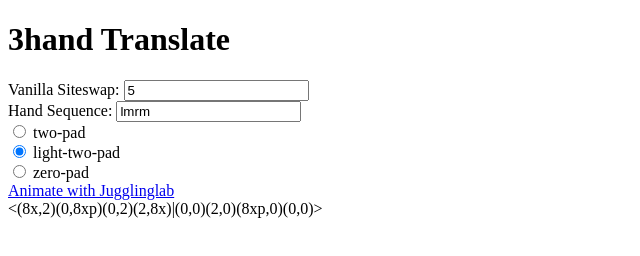
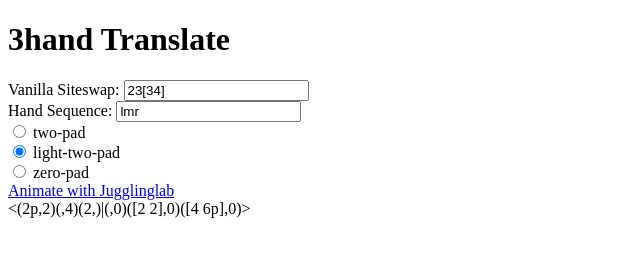
Before and after one commit to JoshMermel/3hand, a plain HTML site: page index.html in a window 1280 px wide. Both pictures are taken after a click on the radio button "light-two-pad". Shown: the whole page, without its empty margins (0-640 px from the left). Drawn offline with Linux system fonts and the light colour scheme.

Commit message:
make 2-padding modes work with multiplexes

```diff
--- a/3hand.js
+++ b/3hand.js
@@ -1,4 +1,5 @@
 // TODO(jmerm): validate hand_seq
+// TODO(jmerm) neutral movement on middle hand.
 
 // Takes a char in the siteswap range [0-9a-z]
 // Returns an int representing a throw of that height
@@ -101,6 +102,12 @@ function lcm(x, y) {
 function toToss(i) {
   if (i === undefined) {
     return 0;
+  } else if (i === -1) {
+    // This is a hack that let's me use -1's to indicate added 2's when padding.
+    return 2;
+  } else if (i < -1) {
+    // This is worse hack for notating multiplexed added twos.
+    return '[' + '2'.repeat(-1 * i) + ']';
   }
   i *= 2;
   if (i >= 0 && i <= 9) {
@@ -145,8 +152,21 @@ function Toss(height, src, dst) {
   this.dst = dst;
 
   this.stringify = function() {
+    if (this.height === undefined) {
+      return "";
+    }
     return String(toToss(this.height)) + suffix(this.src, this.dst);
   }
+}
+
+function stringify(tosslist) {
+  if (tosslist.length === 1) {
+    return tosslist[0].stringify();
+  }
+
+  return '['
+    + tosslist.map(function(toss) {return toss.stringify();}).join(' ')
+    + ']';
 }
 
 // input is an async siteswap in list list int form.
@@ -159,22 +179,25 @@ function translate(input, hand_seq, mode) {
   let r = [];
 
   for (let i = 0; i < len; i++) {
-    let height = input[i % input.length][0];
+    let tosses = input[i % input.length];
+    let accum = [];
     let src_hand = hand_seq[i % hand_seq.length];
+    for (let height of tosses) {
       let dst_hand = hand_seq[(i + height) % hand_seq.length];
-
+      accum.push(new Toss(height, src_hand, dst_hand));
+    }
     if (src_hand == 'l') {
-      l.push(new Toss(height, src_hand, dst_hand));
-      m.push(new Toss());
-      r.push(new Toss());
+      l.push(accum);
+      m.push([new Toss()]);
+      r.push([new Toss()]);
     } else if (src_hand == 'm') {
-      l.push(new Toss());
-      m.push(new Toss(height, src_hand, dst_hand));
-      r.push(new Toss());
+      l.push([new Toss()]);
+      m.push(accum);
+      r.push([new Toss()]);
     } else if (src_hand == 'r') {
-      l.push(new Toss());
-      m.push(new Toss());
-      r.push(new Toss(height, src_hand, dst_hand));
+      l.push([new Toss()]);
+      m.push([new Toss()]);
+      r.push(accum);
     } else {
       console.log("unexpected hand seq char " + src_hand);
     }
@@ -193,18 +216,19 @@ function translate(input, hand_seq, mode) {
 function reductionAmount(hand_seq, input) {
   let min = 2;
   for (let i = 0; i < input.length; i++) {
-    if (input[i][0] === 1) {
+    for (let j = 0; j < input[i].length; j++) {
+      if (input[i][j] === 1) {
+        return 0;
+      } else if (input[i][j] === 2) {
         min = 1;
+        break;
       }
     }
-
+  }
 
   for (let i = 0; i < hand_seq.length; i++) {
     min = Math.min(min, nextOccurrence(hand_seq, i));
   }
-
-  // TODO(jmerm): if input has any 0s or 1's, the might limit how much we can
-  // reduce.
 
   return min;
 }
@@ -229,21 +253,28 @@ function twoPadHand(src_hand, l, m, r) {
   lookup['r'] = r;
 
   for (let i = 0; i < src_hand.length; i++) {
-    if (src_hand[i].height === undefined) {
+    for (let j = 0; j < src_hand[i].length; j++) {
+      if (src_hand[i][j].height === undefined || src_hand[i][j].height < 0) {
         continue;
       }
-    let dst_pos = (src_hand[i].height + i) % src_hand.length;
-    let dst_hand = lookup[src_hand[i].dst];
+      let dst_pos = (src_hand[i][j].height + i) % src_hand.length;
+      let dst_hand = lookup[src_hand[i][j].dst];
+      dst_pos += src_hand.length - 1;
+      dst_pos %= src_hand.length;
+
+      while ((dst_hand[dst_pos][0].height === undefined || dst_hand[dst_pos][0].height < 0) && src_hand[i][j].height > 1) {
+        src_hand[i][j].height -= 1;
+        if (dst_hand[dst_pos][0].height === undefined) {
+          dst_hand[dst_pos][0].height = 0;
+          dst_hand[dst_pos][0].src = src_hand[i].dst;
+          dst_hand[dst_pos][0].dst = src_hand[i].dst;
+        }
+        dst_hand[dst_pos][0].height -= 1;
 
         dst_pos += src_hand.length - 1;
         dst_pos %= src_hand.length;
-    while (dst_hand[dst_pos].height === undefined && src_hand[i].height > 1) {
-      src_hand[i].height -= 1;
-      dst_hand[dst_pos].height = 1;
-      dst_hand[dst_pos].src = src_hand[i].dst;
-      dst_hand[dst_pos].dst = src_hand[i].dst;
-      dst_pos += src_hand.length - 1;
-      dst_pos %= src_hand.length;
+
+      }
     }
   }
 }
@@ -256,40 +287,29 @@ function toTwoPaddedSiteswap(l, m, r) {
   return toSiteswap(l, m, r);
 }
 
-function lightlyTwoPadHand(src_hand, l, m, r, amount) {
-  let lookup = {};
-  lookup['l'] = l;
-  lookup['m'] = m;
-  lookup['r'] = r;
-
+function lightlyTwoPadHand(src_hand, amount) {
   for (let i = 0; i < src_hand.length; i++) {
-    if (src_hand[i].height === undefined) {
+    // -1 indicated added two padding and the padding doesn't need to be padded
+    // again.
+    if (src_hand[i][0].height === undefined || src_hand[i][0].height === -1) {
       continue;
     }
-    let dst_pos = (src_hand[i].height + i) % src_hand.length;
-    let dst_hand = lookup[src_hand[i].dst];
-
-    dst_pos += src_hand.length - 1;
-    dst_pos %= src_hand.length;
-    // while (dst_hand[dst_pos].height === undefined && src_hand[i].height > 1) {
-    if (src_hand[i].height > 1) {
-      for (let j = 0; j < amount; j++) {
-        // TODO(jmerm): check that src_hand[i].height > 1
-        src_hand[i].height -= 1;
-        dst_hand[dst_pos].height = 1;
-        dst_hand[dst_pos].src = src_hand[i].dst;
-        dst_hand[dst_pos].dst = src_hand[i].dst;
-        dst_pos += src_hand.length - 1;
-        dst_pos %= src_hand.length;
+    // decrement the throws
+    for (let j = 0; j < src_hand[i].length; j++) {
+      src_hand[i][j].height -= amount;
     }
+    // count back the right number of 1s as a runway into the throws.
+    for (let countback = 1; countback < amount+1; countback++) {
+      index = (((i - countback) % src_hand.length) + src_hand.length) % src_hand.length;
+      src_hand[index] = Array(src_hand[i].length).fill(new Toss(-1, src_hand[i][0].dst, src_hand[i][0].dst));
     }
   }
 }
 
 function toLightlyPaddedSiteswap(l, m, r, amount) {
-  lightlyTwoPadHand(l, l, m, r, amount);
-  lightlyTwoPadHand(m, l, m, r, amount);
-  lightlyTwoPadHand(r, l, m, r, amount);
+  lightlyTwoPadHand(l, amount);
+  lightlyTwoPadHand(m, amount);
+  lightlyTwoPadHand(r, amount);
 
   return toSiteswap(l, m, r);
 
@@ -303,12 +323,12 @@ function toSiteswap(l, m, r) {
   }
   let ret = '<';
   for (let i = 0; i < l.length; i++) {
-    ret += '(' + l[i].stringify() + ',' + m[i].stringify() + ')';
+    ret += '(' + stringify(l[i]) + ',' + stringify(m[i]) + ')';
   }
 
   ret += '|';
   for (let i = 0; i < r.length; i++) {
-    ret += '(' + r[i].stringify() + ',0)';
+    ret += '(' + stringify(r[i]) + ',0)';
   }
   ret += '>';
 
--- a/index.html
+++ b/index.html
@@ -5,8 +5,8 @@
 <h1>3hand Translate</h1>
 
 <div>
-Vanilla Siteswap: <input type="text" id="siteswap" value="5" onchange="update()"><br>
-Hand Sequence: <input type="text" id="hand_seq" value="lmrm" onchange="update()"><br>
+Vanilla Siteswap: <input type="text" id="siteswap" value="23[34]" onchange="update()"><br>
+Hand Sequence: <input type="text" id="hand_seq" value="lmr" onchange="update()"><br>
 </div>
 
 <div>
```
Lines whose indentation alone changed are shown as unchanged.
